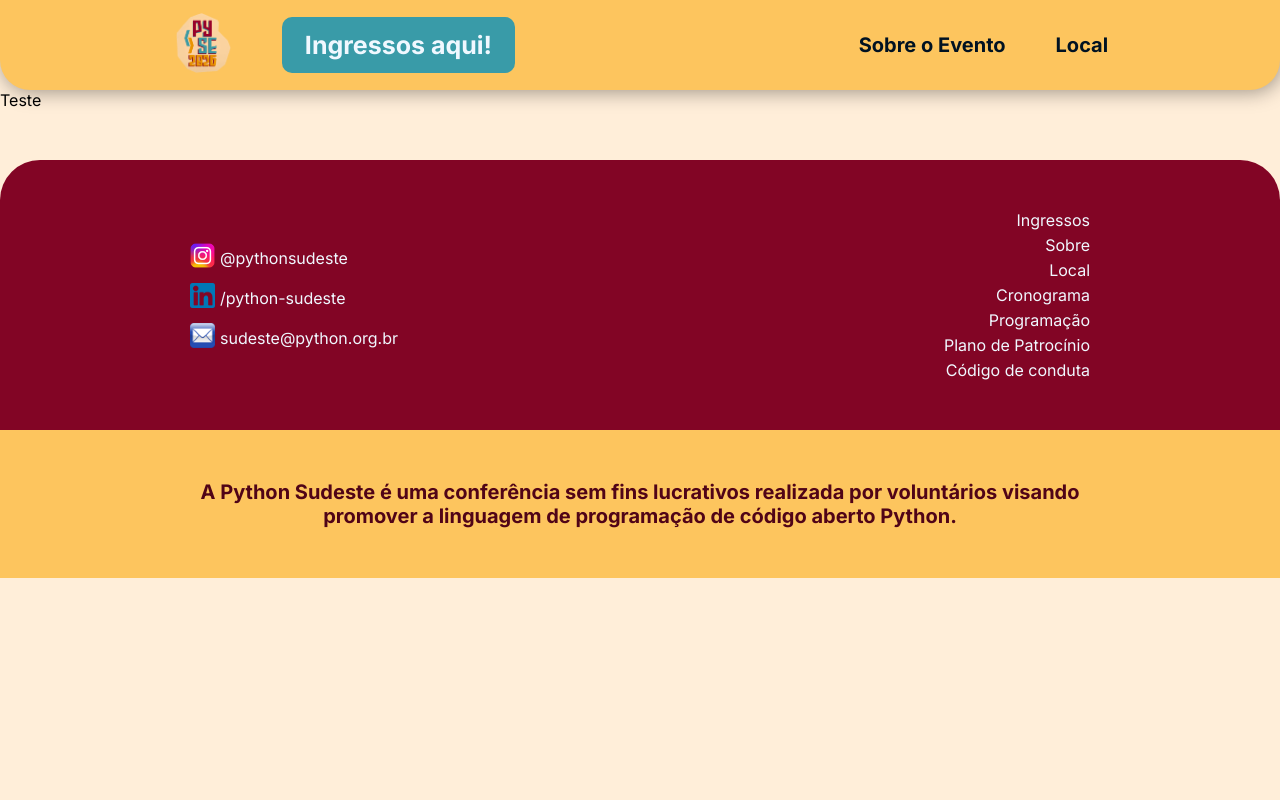
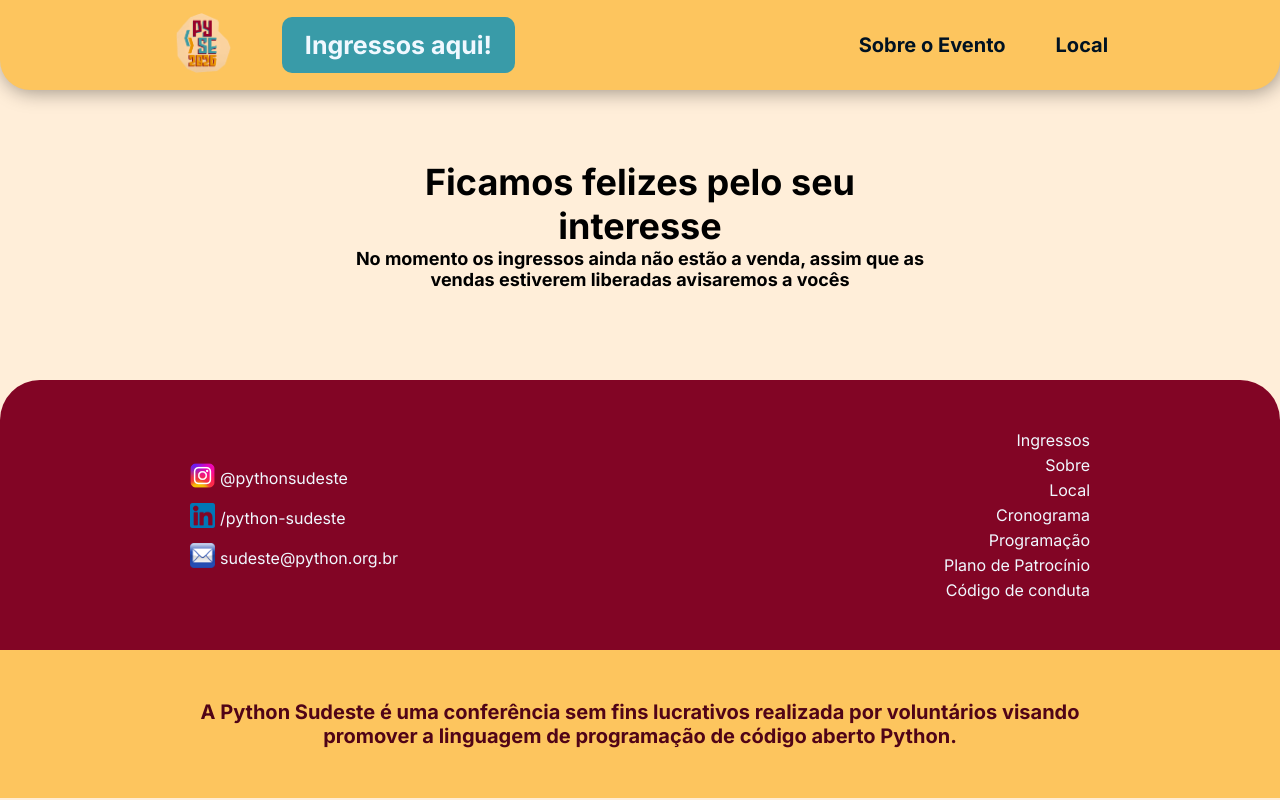
Before and after one commit to pythonsudeste/Site-PySE2026, a React (Vite) app: page /ingressos in a window 1280 px wide. Built offline with nearby package versions, Linux system fonts and the light colour scheme.

Commit message:
Pagina para avisar que os ingressos não estão a venda criada

```diff
--- a/src/pages/ingressos/Ingressos.jsx
+++ b/src/pages/ingressos/Ingressos.jsx
@@ -1,5 +1,8 @@
+import "./styles/Ingressos.css"
+
 export default function Ingressos() {
-    return(<>
-        Teste
-    </>)
+    return(<section className="Ingressos">
+        <h3>Ficamos felizes pelo seu interesse</h3>
+        <h5>No momento os ingressos ainda não estão a venda, assim que as vendas estiverem liberadas avisaremos a vocês</h5>
+    </section>)
 }
--- /dev/null
+++ b/src/pages/ingressos/styles/Ingressos.css
@@ -0,0 +1,24 @@
+.Ingressos {
+    display: flex;
+    flex-direction: column;
+    align-items: center;
+    justify-content: center;
+
+    width: 100%;
+    padding: 70px 0px;
+    margin-bottom: -30px;
+
+    text-align: center;
+
+    & h3{
+        font-size: 36px;
+        width: 80%;
+        max-width: 570px;
+    }
+
+    & h5{
+        font-size: 18px;
+        width: 70%;
+        max-width: 570px;
+    }
+}
```
